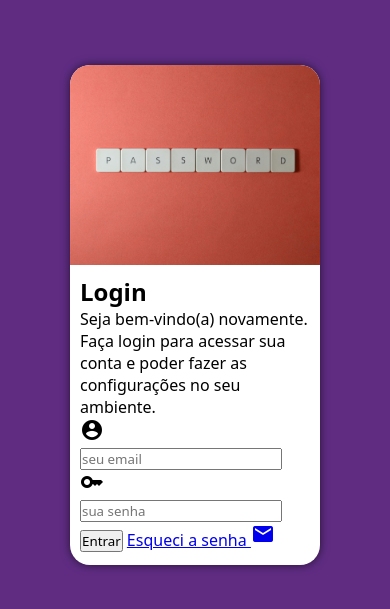
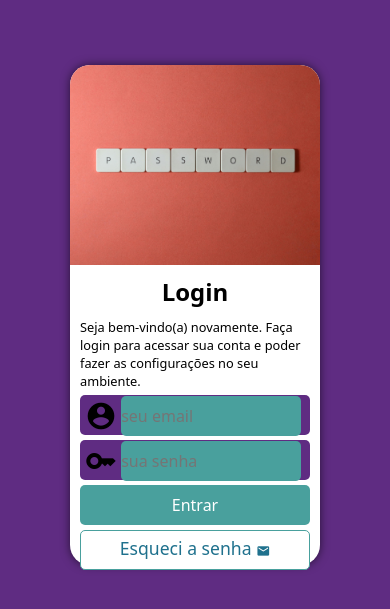
Before and after one commit to flameastro/projeto-login, a plain HTML site: page index.html in a window 390 px wide. Shown: the part 107-716 px from the top of the page. Drawn offline with Linux system fonts and the light colour scheme.

Commit message:
Adicionei as media queries

```diff
--- a/style.css
+++ b/style.css
@@ -50,6 +50,90 @@ main section#login div#formulario {
     padding: 10px;
 }
 
+main section#login div#formulario h1 {
+    text-align: center;
+    margin-bottom: 10px;
+}
+
+main section#login div#formulario p {
+    font-size: 0.8em;
+}
+
+main section#login div#formulario form div.campo {
+    background-color: var(--roxo);
+    width: 100%;
+    display: block;
+    height: 40px;
+    border-radius: 5px;
+    margin: 5px 0;
+}
+
+main section#login div#formulario form div.campo .material-icons {
+    color: rgb(0, 0, 0);
+    position: relative;
+    font-size: 2em;
+    top: 5px;
+    margin-left: 5px;
+}
+
+main section#login div#formulario form div.campo input {
+    position: relative;
+    bottom: 5px;
+    background-color: var(--verde);
+    border: none;
+    font-size: 1em;
+    width: calc(100% - 50px);
+    height: 100%;
+    border-radius: 5px;
+}
+
+
+main section#login div#formulario form input#login {
+    background-color: var(--verde);
+    border-radius: 5px;
+    display: block;
+    font-size: 1em;
+    color: white;
+    border: none;
+    height: 40px;
+    width: 100%;
+    cursor: pointer;
+}
+
+main section#login div#formulario form input#login:hover {
+    background-color: #306765;
+}
+
+main section#login div#formulario form a#esqueci-senha {
+    display: block;
+    text-align: center;
+    font-size: 1.1em;
+    width: 100%;
+    height: 40px;
+    background-color: white;
+    border: 1px solid var(--verde);
+    border-radius: 5px;
+    text-decoration: none;
+    padding-top: 5px;
+    margin-top: 5px;
+    color: #1f718d;
+}
+
+main section#login div#formulario form a#esqueci-senha:hover {
+    background-color: #3bada9;
+}
+
+main section#login div#formulario form a#esqueci-senha span {
+    position: relative;
+    top: 2.5px;
+    font-size: 0.8em;
+    color: #1f718d;
+
+}
+
+
+
+
 
 
 
@@ -96,6 +180,13 @@ main section#login div#formulario {
     main section#login div#formulario {
         float: right;
         width: 50%;
+    }
 
+    main section#login div#formulario p {
+        font-size: 2em;
+    }
+
+    main section#login div#formulario p {
+        font-size: 1.2em;
     }
 }
```
